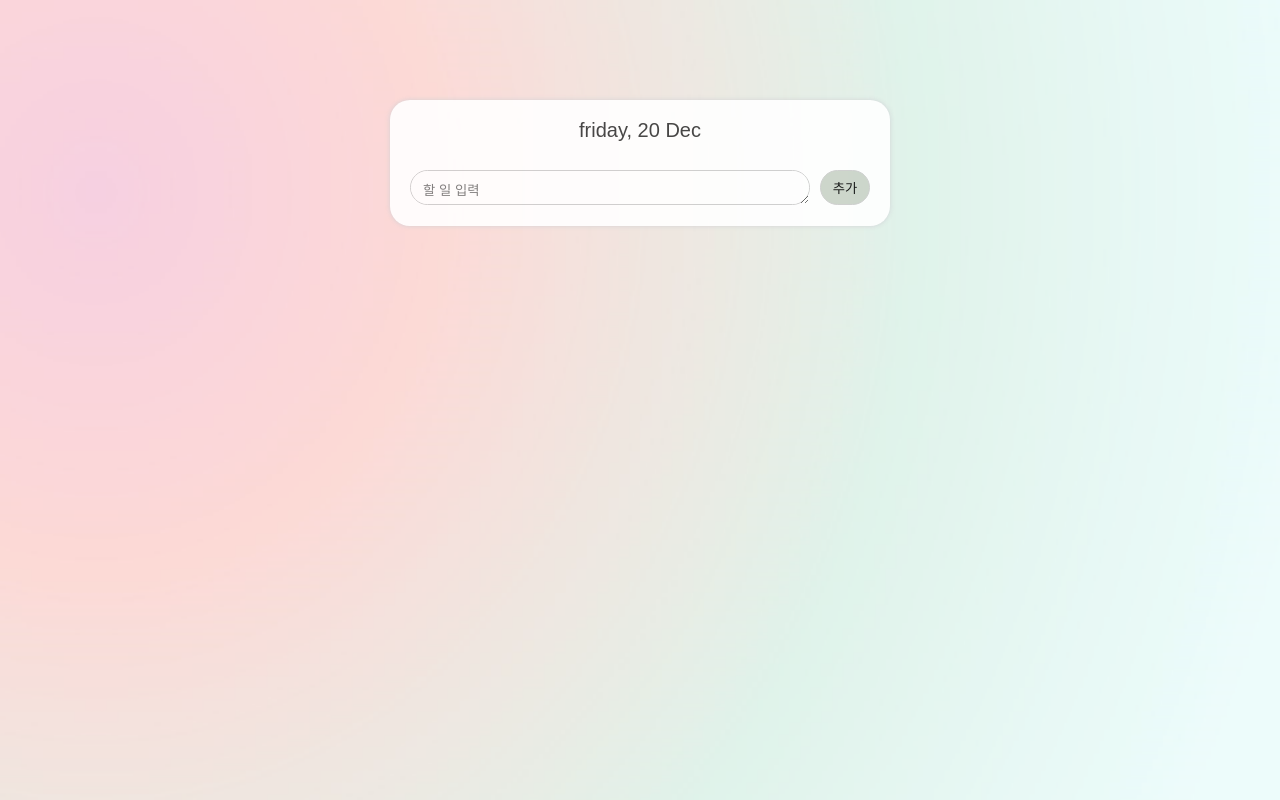
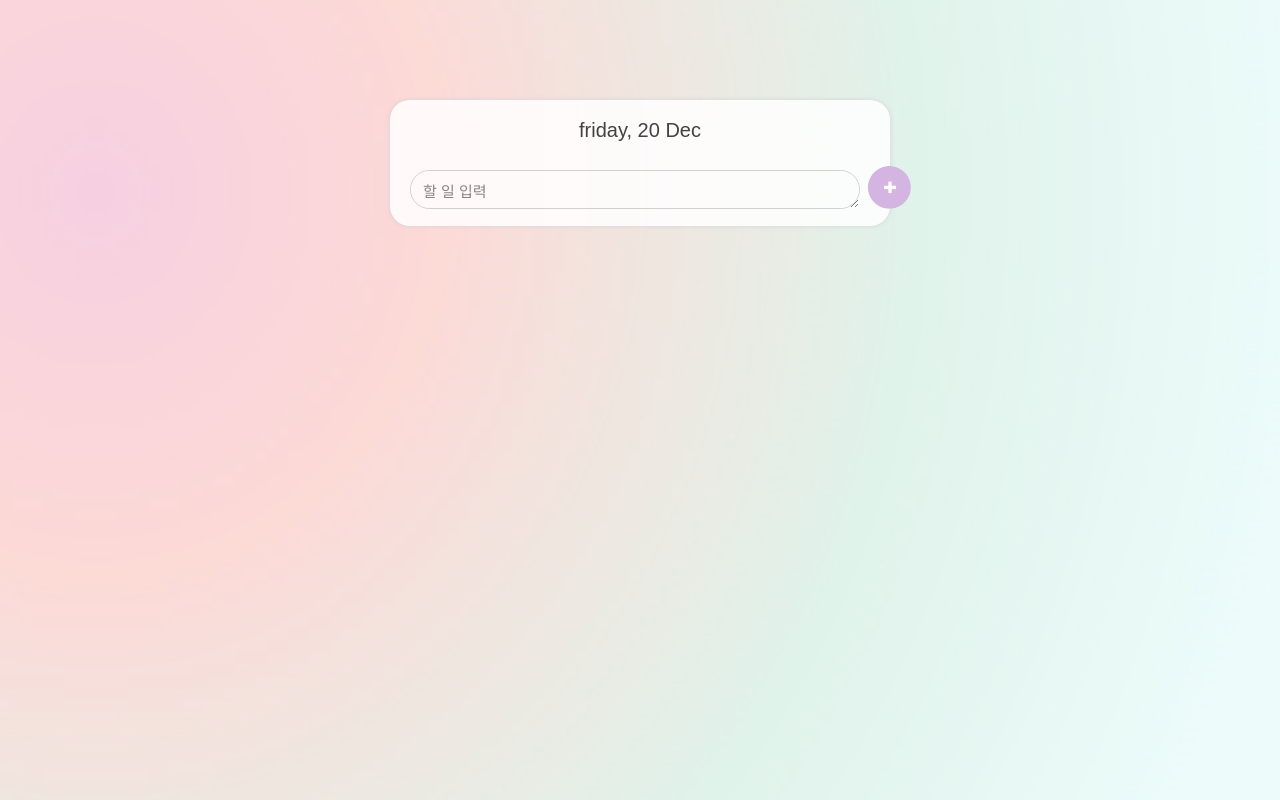
Before and after one commit to soeunb/todo_list, a website built with webpack: page src/index.html in a window 1280 px wide. Built offline with nearby package versions, Linux system fonts and the light colour scheme; a web font is replaced by a local one.

Commit message:
css 수정

```diff
--- a/public/index.js
+++ b/public/index.js
@@ -18,11 +18,11 @@ function addTodo(text) {
     var delImg = document.createElement("img");
     comBtn.setAttribute("type", "button");
     comBtn.setAttribute("class", "com-btn");
-    comImg.setAttribute("src", "./img/img.png");
+    comImg.setAttribute("src", "./img/c_btn.png");
     comBtn.appendChild(comImg);
     delBtn.setAttribute("type", "button");
     delBtn.setAttribute("class", "del-btn");
-    delImg.setAttribute("src", "./img/img2.png");
+    delImg.setAttribute("src", "./img/x_btn.png");
     delBtn.appendChild(delImg);
     delBtn.addEventListener("click", deleteTodo);
     var p = document.createElement("p");
@@ -50,7 +50,6 @@ function deleteTodo(event) {
     toDoList.removeChild(li);
     // filter - foreach
     var reDelTodo = todos.filter(function (todo) {
-        console.log(deleteTodo);
         return todo.idx !== parseInt(li.id);
     });
     todos = reDelTodo;
--- a/src/index.html
+++ b/src/index.html
@@ -11,8 +11,7 @@
 			<div class="today-text"></div>
 			<form class="todo-form">
 				<textarea id="add-item" placeholder="할 일 입력"></textarea>
-				<!--<input type="button" id="add_btn" value="추가" />-->
-				<button type="button" class="add-btn">추가</button>
+				<button type="button" class="add-btn"><img src="./img/p_btn.png" /></button>
 			</form>
 			<div class="list-box">
 				<ul class="todo-list">
--- a/src/index.ts
+++ b/src/index.ts
@@ -33,11 +33,11 @@ function addTodo(text:string){
     const delImg = document.createElement("img");
     comBtn.setAttribute("type", "button");
     comBtn.setAttribute("class", "com-btn");
-    comImg.setAttribute("src", "./img/img.png");
+    comImg.setAttribute("src", "./img/c_btn.png");
     comBtn.appendChild(comImg);
     delBtn.setAttribute("type", "button");
     delBtn.setAttribute("class", "del-btn");
-    delImg.setAttribute("src", "./img/img2.png");
+    delImg.setAttribute("src", "./img/x_btn.png");
     delBtn.appendChild(delImg);
     delBtn.addEventListener("click", deleteTodo);
 
@@ -69,7 +69,6 @@ function deleteTodo(event:any){
     toDoList.removeChild(li);
     // filter - foreach
     const reDelTodo = todos.filter(function(todo){
-        console.log(deleteTodo);
         return todo.idx !== parseInt(li.id);
     });
     todos = reDelTodo;
--- a/src/scss/index.scss
+++ b/src/scss/index.scss
@@ -1,7 +1,6 @@
-@import url(https://fonts.googleapis.com/earlyaccess/jejugothic.css);
-
+@font-face { font-family: 'KOMACON'; src: url('https://cdn.jsdelivr.net/gh/projectnoonnu/noonfonts_seven@1.2/KOMACON.woff') format('woff'); font-weight: normal; font-style: normal; }
 * {
-  font-family: 'Jeju Gothic', sans-serif;
+  font-family: 'KOMACON', sans-serif;
 }
 
 body {
@@ -19,13 +18,13 @@ ul, li {
   box-shadow: 0 0 5px #CFD0D5;
   background: white;
   border-radius: 20px;
-  opacity: 0.9;
+  opacity: 0.85;
 }
 
 .today-text {
   text-align: center;
   font-size: 20px;
-  color: #353535;
+  color: #232526;
   line-height: 60px;
 }
 
@@ -35,13 +34,15 @@ ul, li {
   textarea {
     float: left;
     padding: 0 3px;
-    width: 80%;
-    height: 35px;
+    width: 90%;
+    height: 39px;
     margin: 10px auto;
     padding: 9px 12px;
     border: 1px solid #ccc;
     border-radius: 20px;
     box-sizing: border-box;
+    font-size: 15px;
+    font: #232526;
   }
 
   .list-box {
@@ -56,14 +57,17 @@ ul, li {
     height: 50px;
 
     .add-btn {
-      width: 50px;
-      height: 35px;
-      border: 1px solid #ccc;
-      background: #CAD3C8;
-      border-radius: 20px;
-      box-sizing: border-box;
-      float: left;
-      margin: 10px;
+      all: unset;
+      display: block;
+      width: 35px;
+      height: 20px;
+      cursor: pointer;
+
+      img {
+        height: 50px;
+        margin-top: 2px;
+        margin-left: 5px;
+      }
     }
   }
 }
@@ -76,11 +80,8 @@ ul, li {
   border-collapse: collapse;
 
   li {
-    //display: table-row;
-    //width: 100%;
-    color: #555;
-    //border-bottom: 1px solid #ddd;
-    //box-sizing: border-box;
+    color: #232526;
+    font-size: 17px;
     padding: 0px 10px 10px 10px;
 
     &:after {
```
Also changed, not shown: src/css/index.css, src/img/bg1.png (deleted), src/img/bg2.png (deleted), src/img/c_btn.png (added), src/img/comImg.png (deleted), src/img/img.png (deleted), src/img/img2.png (deleted), src/img/p_btn.png (added), src/img/x_btn.png (added), 1 other file.
